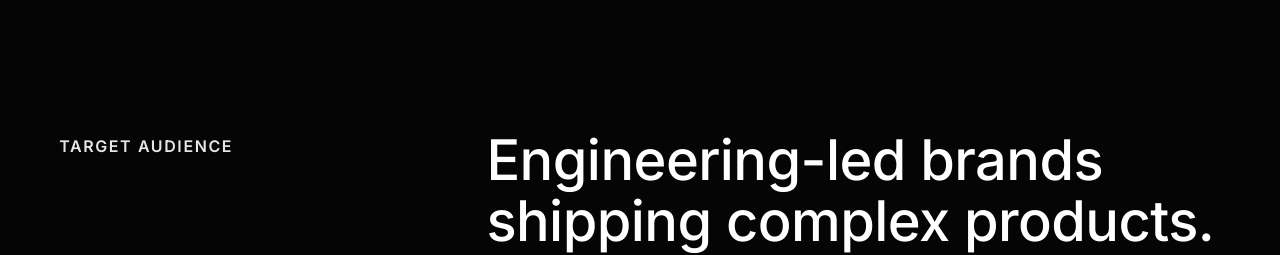
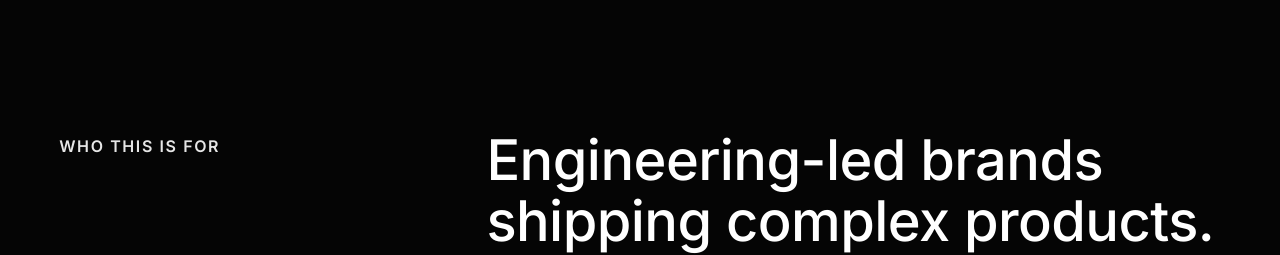
Before and after one commit to Av24Bd/cloudlystudio, a React (Vite) app: page / in a window 1280 px wide. Shown: the part 6000-6255 px from the top of the page. Built offline with nearby package versions, Linux system fonts and the light colour scheme; no server answers.

Commit message:
Content Update: Changed 'Target audience' to 'WHO THIS IS FOR'

```diff
--- a/src/pages/Home.tsx
+++ b/src/pages/Home.tsx
@@ -209,7 +209,7 @@ export default function Home() {
                 <section className="audience-section section-padding">
                     <div className="container">
                         <div className="audience-grid">
-                            <h3 className="audience-label">Target audience</h3>
+                            <h3 className="audience-label">WHO THIS IS FOR</h3>
                             <div className="audience-text">
                                 <p className="lead-white">Engineering-led brands shipping complex products.</p>
                                 <p className="desc-white">Lab, industrial, medical, and premium hardware teams with growing catalogs, multiplying variants, and marketing blocked by sample logistics.</p>
```
